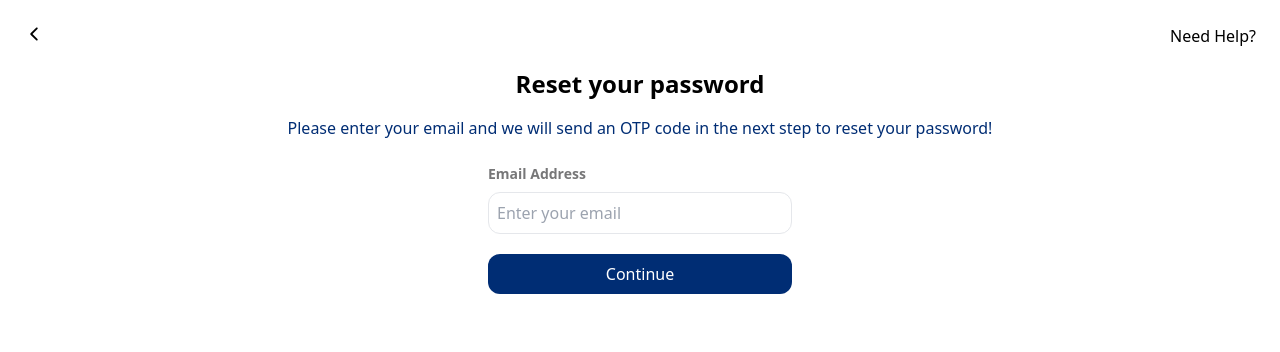
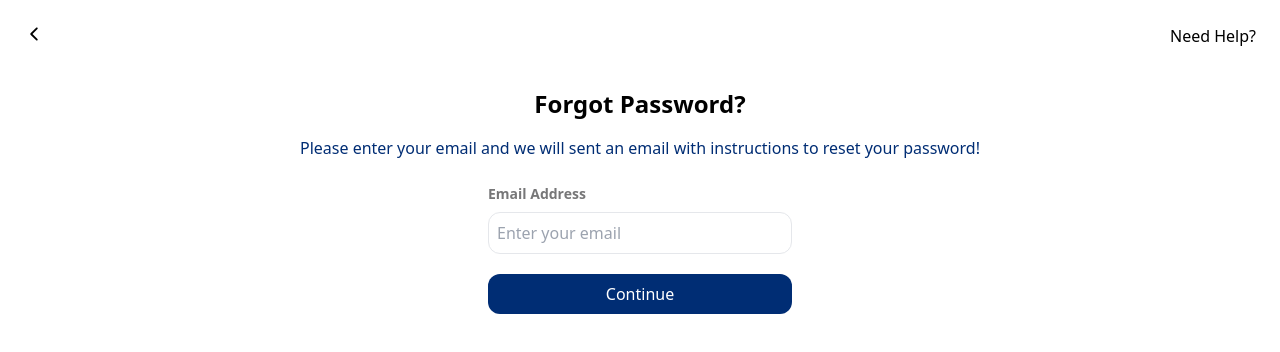
Before and after one commit to ikbalrazu/PChatPro, a React (Vite) app: page /forgot-password in a window 1280 px wide. Shown: the top 352 px of the page. Built offline with nearby package versions, Linux system fonts and the light colour scheme; no server answers.

Commit message:
working on reset password

```diff
--- a/src/App.jsx
+++ b/src/App.jsx
@@ -8,10 +8,11 @@ import { Loader } from "lucide-react";
 import { Toaster } from "react-hot-toast";
 import ForgotPassword from './components/forgotpassword/ForgotPassword';
 import ResetPassword from './components/forgotpassword/ResetPassword';
+import MailSentSuccess from './components/forgotpassword/MailSentSuccess';
 
 const App = () => {
   const {authUser, checkAuth, isCheckingAuth} = useAuthStore();
-  console.log(import.meta.env);
+
   useEffect(()=>{
     checkAuth();
   },[checkAuth]);
@@ -33,6 +34,7 @@ const App = () => {
       <Route path='/signup' element={!authUser ? <SignUp/> : <Navigate to="/" />}/>
       <Route path='/login' element={!authUser ? <Login/> : <Navigate to="/" />}/>
       <Route path='/forgot-password' element={!authUser ? <ForgotPassword/> : <Navigate to="/" />}/>
+      <Route path="/reset-password-success" element={!authUser ? <MailSentSuccess/> : <Navigate to="/"/>} />
       <Route path='/forgot-password/reset-password/:id/:token' element={!authUser ? <ResetPassword/> : <Navigate to="/" />}/>
       </Routes>
 
--- a/src/components/forgotpassword/ForgotPassword.jsx
+++ b/src/components/forgotpassword/ForgotPassword.jsx
@@ -1,15 +1,32 @@
 import React, { useState } from 'react';
-import { Link } from 'react-router-dom';
+import { Link, useNavigate } from 'react-router-dom';
 import { IoIosArrowBack } from "react-icons/io";
 import { useAuthStore } from '../../store/useAuthStore';
+import { useFormik } from "formik";
+import * as Yup from "yup";
+import SuccessMail from "../../assets/successmail.png"
 
 const ForgotPassword = () => {
-  const {forgotPassword} = useAuthStore();
-  const [email,setEmail] = useState();
+  const {forgotPassword, emailSent} = useAuthStore();
+  const navigate = useNavigate();
 
-  const MailHandler = async() => {
-    forgotPassword(email);
-  }
+  const validationSchema = Yup.object({
+      email: Yup.string()
+        .email("Invalid email address.")
+        .required("Email is required.")
+  });
+
+  const formik = useFormik({
+      initialValues: {
+        email: "",
+      },
+      validationSchema, // Attach Yup schema
+      onSubmit: async(formData, {setSubmitting}) => {
+        await forgotPassword(formData.email, navigate);
+        setSubmitting(false);
+
+      },
+  });
 
   return (
     <div className='flex flex-col min-h-screen p-6'>
@@ -17,19 +34,45 @@ const ForgotPassword = () => {
             <Link to='/login'><IoIosArrowBack size={20} /></Link>
             <a>Need Help?</a>
         </div>
-        <div className='flex flex-col justify-center items-center gap-4 mt-5'>
-            <h2 className='text-2xl font-bold'>Reset your password</h2>
-            <p className='text-md text-[#002D74]'>Please enter your email and we will send an OTP code in the next step to reset your password!</p>
-            <div className='flex flex-col p-2 w-80'>
+        <div className='flex flex-col justify-center items-center gap-4 mt-10'>
+            {emailSent ? (
+              <>
+              <img src={SuccessMail} className="w-40 h-40 mb-4"/>
+              <p className="text-md text-gray-700 mt-2 text-center max-w-md">
+              We have sent an email with instructions to reset your password. Please check your inbox.
+              </p>
+              {/* <button onClick={()=>}>Resent Email</button> */}
+              </>
+            ) :
+            <>
+            <h2 className='text-2xl font-bold'>Forgot Password?</h2>
+            <p className='text-md text-[#002D74]'>Please enter your email and we will sent an email with instructions to reset your password!</p>
+            <form onSubmit={formik.handleSubmit} className='w-80'>
+            <div className='flex flex-col p-2'>
                 <label className='text-[#777778] font-bold text-sm'>Email Address</label>
-                <input onChange={(e)=>setEmail(e.target.value)} className='rounded-xl border p-2 mt-2' type='email' placeholder='Enter your email'/>
+                <input
+                className='rounded-xl border p-2 mt-2'
+                type='email'
+                id='email'
+                name='email'
+                placeholder='Enter your email'
+                {...formik.getFieldProps("email")}
+                aria-invalid={formik.touched.email && formik.errors.email ? "true" : "false"}
+                />
+                {formik.touched.email && formik.errors.email ? (
+                <p className='text-red-700 text-sm' aria-live='polite'>{formik.errors.email}</p>
+                ) : null}
                 <button
+                type='submit'
                 className='mt-5 bg-[#002D74] rounded-xl text-white py-2'
-                onClick={MailHandler}
+                disabled={formik.isSubmitting}
                 >
-                  Continue
+                  {formik.isSubmitting ? "Processing..." : "Continue"}
                 </button>
             </div>
+            </form>
+            </>
+            }
         </div>
     </div>
   )
--- /dev/null
+++ b/src/components/forgotpassword/MailSentSuccess.jsx
@@ -0,0 +1,21 @@
+import React from 'react'
+import { Link } from 'react-router-dom';
+import { IoIosArrowBack } from "react-icons/io";
+
+const MailSentSuccess = () => {
+  return (
+    <div className='flex flex-col min-h-screen p-6'>
+        <div className='flex justify-between'>
+            <Link to='/login'><IoIosArrowBack size={20} /></Link>
+            <a>Need Help?</a>
+        </div>
+        <div className='flex flex-col justify-center items-center gap-4 mt-5'>
+        <p className="text-md text-gray-700 mt-2 text-center max-w-md">
+        We have sent an email with instructions to reset your password. Please check your inbox.
+        </p>
+        </div>
+    </div>
+  )
+}
+
+export default MailSentSuccess
--- a/src/components/forgotpassword/ResetPassword.jsx
+++ b/src/components/forgotpassword/ResetPassword.jsx
@@ -2,11 +2,34 @@ import React, { useEffect } from 'react';
 import { IoIosArrowBack } from "react-icons/io";
 import { Link, useParams } from 'react-router-dom';
 import { useAuthStore } from '../../store/useAuthStore';
+import { useFormik } from "formik";
+import * as Yup from "yup";
 
 const ResetPassword = () => {
-  const {verifyJWTToken,tokenValidity} = useAuthStore();
+  const {verifyJWTToken,tokenValidity, resetPassword } = useAuthStore();
   const { id, token } = useParams();
-  console.log(id,token);
+
+  const validationSchema = Yup.object({
+    password: Yup.string()
+      .min(6, "Password must be at least 6 characters")
+      .required("Password is required"),
+    confirmPassword: Yup.string()
+      .oneOf([Yup.ref("password"), null], "Passwords must match")
+      .required("Confirm Password is required"),
+  });
+
+  const formik = useFormik({
+    initialValues: {
+      password: "",
+      confirmPassword: "",
+    },
+      validationSchema, // Attach Yup schema
+      onSubmit: async(values, {setSubmitting}) => {
+        await resetPassword(id, token, values.password);
+        setSubmitting(false);
+
+      },
+  });
 
   useEffect(()=>{
     verifyJWTToken(token);
@@ -25,13 +48,39 @@ const ResetPassword = () => {
             <>
             <h2 className='text-2xl font-bold'>Create new password</h2>
             <p className='text-md text-[#002D74]'>Create your new password. If you forget it, then you have to do forgot password</p>
-            <div className='flex flex-col p-2 w-80'>
+
+            <form onSubmit={formik.handleSubmit} className='flex flex-col p-2 w-80'>
                 <label className='text-[#777778] font-bold text-sm'>New Password</label>
-                <input className='rounded-xl border p-2 mt-2' type='password' placeholder='New Password'/>
+                <input
+                  className='rounded-xl border p-2 mt-2'
+                  type='password'
+                  name='password'
+                  placeholder='New Password'
+                  {...formik.getFieldProps("password")}
+                />
+                {formik.touched.password && formik.errors.password && (
+                <p className="text-red-700 text-sm">{formik.errors.password}</p>
+                )}
                 <label className='text-[#777778] font-bold text-sm'>Confirm New Password</label>
-                <input className='rounded-xl border p-2 mt-2' type='password' placeholder='Confirm New Password'/>
-                <button className='mt-5 bg-[#002D74] rounded-xl text-white py-2'>Continue</button>
-            </div>
+                <input
+                className='rounded-xl border p-2 mt-2'
+                type='password'
+                name='confirmPassword'
+                placeholder='Confirm New Password'
+                {...formik.getFieldProps("confirmPassword")}
+                />
+                {formik.touched.confirmPassword && formik.errors.confirmPassword && (
+                <p className="text-red-700 text-sm">{formik.errors.confirmPassword}</p>
+                )}
+                <button
+                type='submit'
+                className='mt-5 bg-[#002D74] rounded-xl text-white py-2'
+                disabled={formik.isSubmitting}
+                >
+                  {formik.isSubmitting ? "Processing..." : "Continue"}
+                </button>
+            </form>
+
             </>
           ): (
             <p className="text-red-500 text-lg font-semibold">Invalid token</p>
--- a/src/store/useAuthStore.js
+++ b/src/store/useAuthStore.js
@@ -23,10 +23,11 @@ export const useAuthStore = create((set, get) => ({
     onlineUsers: [],
     notifications: [],
 
+    emailSent: false,
+
     checkAuth: async()=>{
         try {
             const res = await axiosInstance.get("/auth/check");
-            console.log(res);
             set({authUser: res?.data});
             set({friendList: res?.data?.friends});
             set({friendRequestList: res?.data?.friendRequests});
@@ -37,7 +38,6 @@ export const useAuthStore = create((set, get) => ({
                 }, 100);
             }
         } catch (error) {
-            console.log("Error in checkAuth:", error);
             set({ authUser: null });
             // toast.error(error.message);
         }finally{
@@ -94,15 +94,16 @@ export const useAuthStore = create((set, get) => ({
         }
     },
 
-    forgotPassword: async(email)=>{
+    forgotPassword: async(email,navigate)=>{
         try {
-            console.log(email);
             const res = await axiosInstance.post("/auth/forgot-password",{email});
             if(res.data.message === "Password reset email sent successfully"){
                 toast.success("Email Send Successfully!");
-                // navigate("/login");
+                // navigate("/reset-password-success");
+                set({emailSent: true});
             }
         } catch (error) {
+            set({emailSent: false});
             const errorMessage = error?.response?.data?.error || "Something went wrong!";
             toast.error(errorMessage);
         }
@@ -126,6 +127,10 @@ export const useAuthStore = create((set, get) => ({
             // const errorMessage = error?.response?.data?.message || "Something went wrong.";
             // toast.error(errorMessage);
         }
+    },
+
+    resetPassword: async(id, token, password)=>{
+        console.log(id,token,password)
     },
 
     updateProfilePic: async(imagedata)=>{
```
Also changed, not shown: src/assets/successmail.png (added), src/components/forgotpassword/MailSentSuccess.js (deleted).
